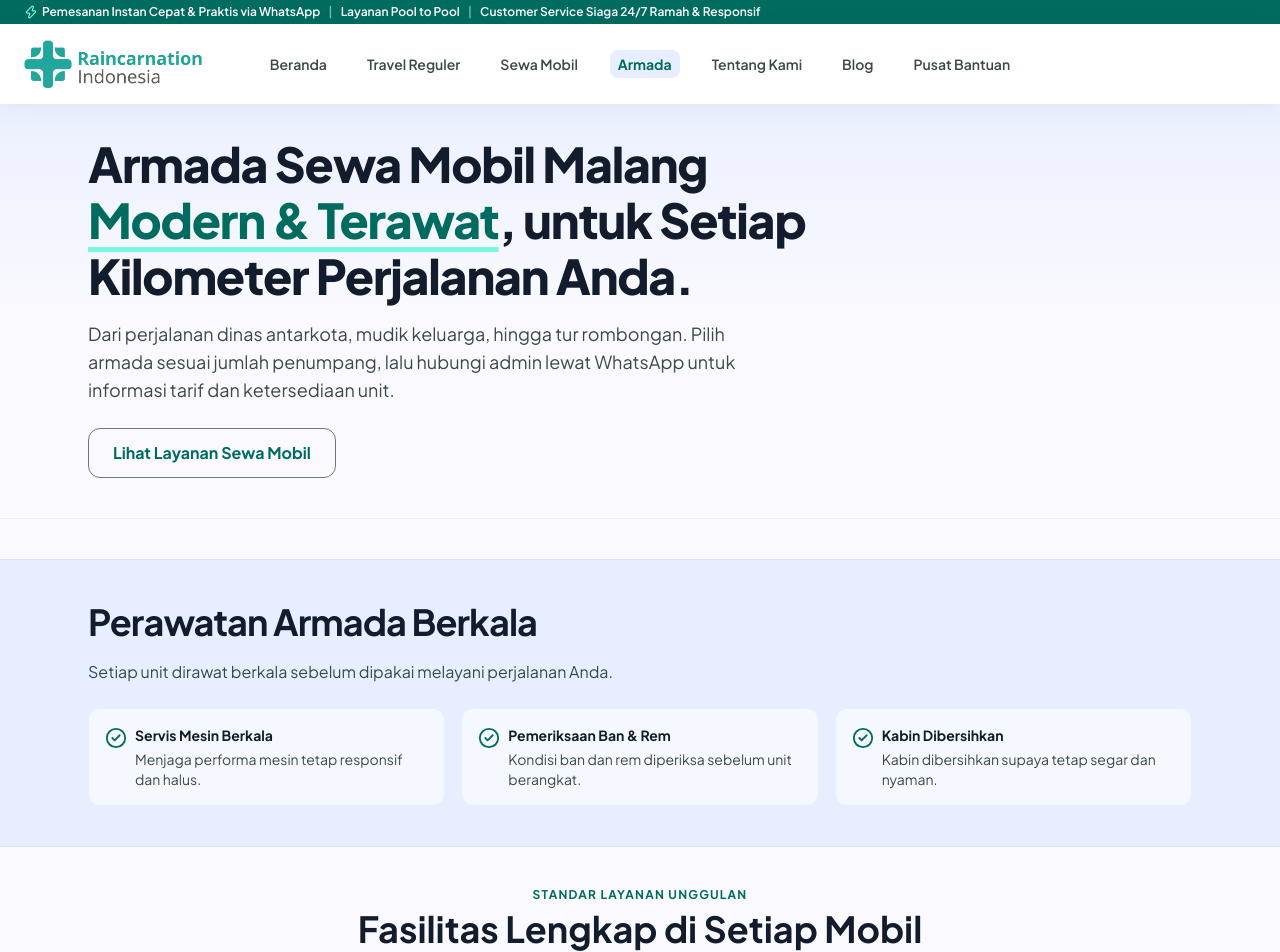
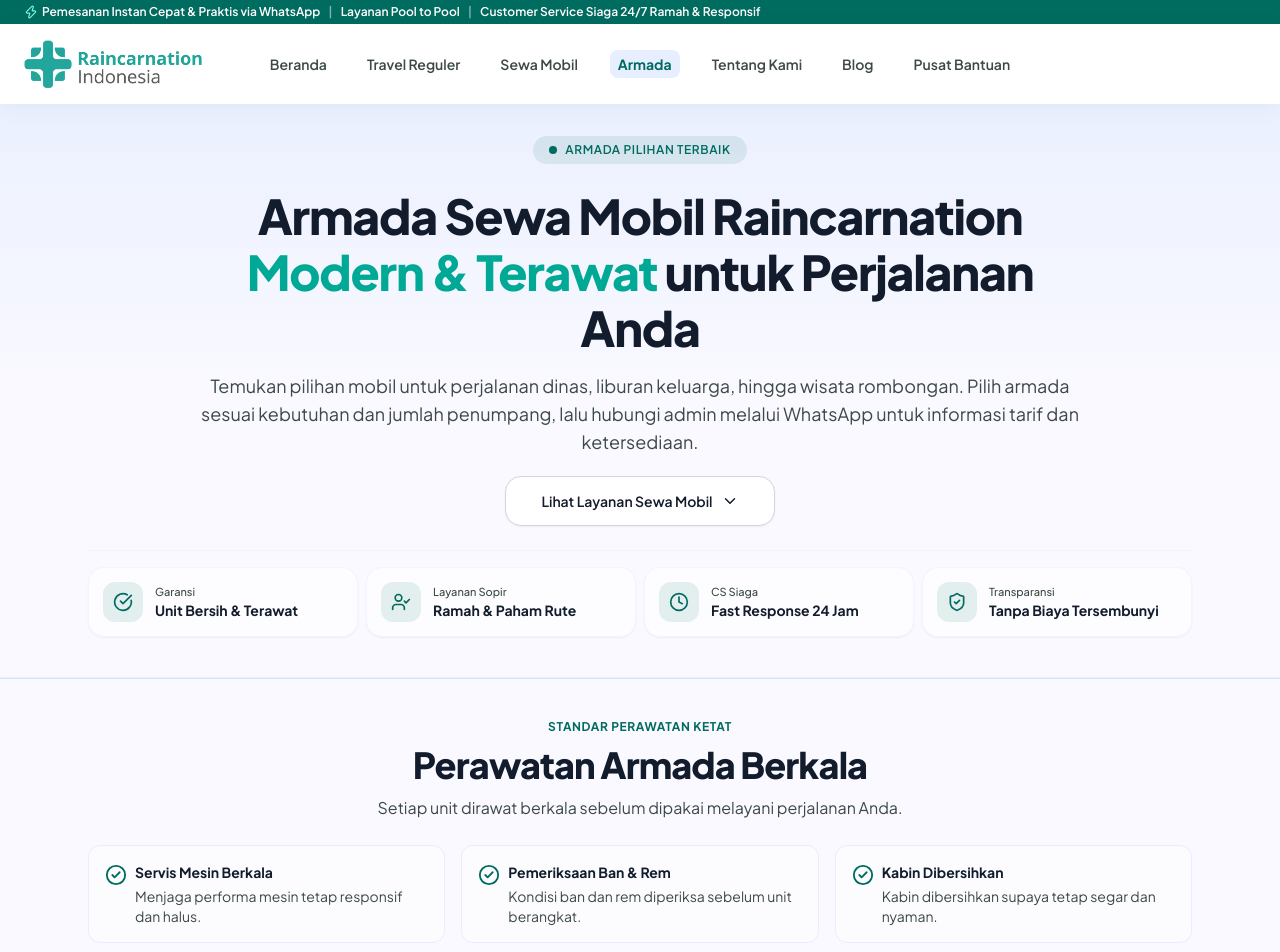
Before and after one commit to athaabiyyu/raincarnation-web, a Next.js app: page /armada in a window 1280 px wide. Shown: the top 952 px of the page. Built offline with nearby package versions, Linux system fonts and the light colour scheme; no server answers.

Commit message:
UI armada page

```diff
--- a/src/app/armada/page.tsx
+++ b/src/app/armada/page.tsx
@@ -11,7 +11,7 @@ import { decodeHtml } from "@/utils/decode-html";
 import { capitalizeFirst } from "@/utils/capitalize-first";
 import type { Armada } from "@/types/armada";
 
-const title = "Armada Sewa Mobil Malang: Pilih Unit & Harga | Raincarnation";
+const title = "Armada Raincarnation: Pilih Unit & Harga | Raincarnation";
 const description =
      "Lihat pilihan armada sewa mobil Raincarnation di Malang, Batu, dan Surabaya, lengkap dengan harga per layanan. Pilih unit, lalu pesan via WhatsApp.";
 
--- a/src/components/sections/ArmadaAmenities.tsx
+++ b/src/components/sections/ArmadaAmenities.tsx
@@ -14,15 +14,17 @@ const amenityIcons: Record<ArmadaAmenityIcon, LucideIcon> = {
 
 export default function ArmadaAmenities() {
      return (
-          <section className="mx-auto w-full max-w-6xl px-gutter py-space-xl">
-               <div className="mx-auto mb-space-xl flex max-w-2xl flex-col gap-space-xs text-center">
-                    <p className="font-label-sm text-label-sm font-bold uppercase tracking-widest text-primary">
+          <section className="w-full bg-surface-container-low py-space-xl">
+               <div className="mx-auto max-w-6xl px-gutter">
+                    {/* Header: Disamakan align center dan spacing-nya seperti armada catalog */}
+                    <div className="mx-auto mb-space-xl flex max-w-3xl flex-col items-center text-center space-y-2">
+                         <span className="font-label-sm text-label-sm font-bold uppercase tracking-wider text-primary">
                               {armadaAmenities.eyebrow}
-                    </p>
-                    <h2 className="font-headline-lg text-headline-lg font-bold text-on-surface">
+                         </span>
+                         <h2 className="font-headline-lg text-headline-lg font-extrabold tracking-tight text-on-surface">
                               {armadaAmenities.title}
                          </h2>
-                    <p className="font-body-md text-body-md text-on-surface-variant">
+                         <p className="font-body-md text-body-md leading-relaxed text-on-surface-variant">
                               {armadaAmenities.description}
                          </p>
                     </div>
@@ -48,6 +50,7 @@ export default function ArmadaAmenities() {
                               );
                          })}
                     </ul>
+               </div>
           </section>
      );
 }
--- a/src/components/sections/ArmadaCatalog.tsx
+++ b/src/components/sections/ArmadaCatalog.tsx
@@ -48,7 +48,8 @@ export default function ArmadaCatalog({
      return (
           <section
                id={armadaCatalog.id}
-               className={`w-full scroll-mt-32 ${isHome ? "bg-surface py-space-xl" : "pt-space-xl"}`}
+               className={`w-full scroll-mt-32 py-space-xl ${isHome ? "bg-surface" : "bg-surface-container-low"
+                    }`}
           >
                <div className="mx-auto flex max-w-6xl flex-col gap-space-lg px-gutter">
                     {/* Section Header */}
--- a/src/components/sections/ArmadaHero.tsx
+++ b/src/components/sections/ArmadaHero.tsx
@@ -1,48 +1,133 @@
 import Link from "next/link";
+import {
+     MessageSquareText,
+     ChevronDown,
+     CheckCircle,
+     UserCheck,
+     Clock,
+     ShieldCheck,
+} from "lucide-react";
 import { armadaHero } from "@/constants/armada";
 import { buildWhatsAppUrl } from "@/utils/whatsapp";
 
+type FeatureItem = {
+     icon: React.ReactNode;
+     tag: string;
+     title: string;
+};
+
+const defaultFeatures: FeatureItem[] = [
+     {
+          icon: <CheckCircle className="size-5 text-primary" />,
+          tag: "Garansi",
+          title: "Unit Bersih & Terawat",
+     },
+     {
+          icon: <UserCheck className="size-5 text-primary" />,
+          tag: "Layanan Sopir",
+          title: "Ramah & Paham Rute",
+     },
+     {
+          icon: <Clock className="size-5 text-primary" />,
+          tag: "CS Siaga",
+          title: "Fast Response 24 Jam",
+     },
+     {
+          icon: <ShieldCheck className="size-5 text-primary" />,
+          tag: "Transparansi",
+          title: "Tanpa Biaya Tersembunyi",
+     },
+];
+
 type ArmadaHeroProps = {
      whatsapp: string;
+     badge?: string;
+     fleetAnchorId?: string;
 };
 
-export default function ArmadaHero({ whatsapp }: ArmadaHeroProps) {
+export default function ArmadaHero({
+     whatsapp,
+     badge = "ARMADA PILIHAN TERBAIK",
+     fleetAnchorId = "#pilihan-armada",
+}: ArmadaHeroProps) {
      const content = armadaHero;
 
      return (
-          <section className="relative w-full overflow-hidden border-b border-surface-container-high/30 bg-linear-to-b from-surface-container-high/50 via-surface to-surface pb-space-xl pt-space-md">
-               <div className="mx-auto flex max-w-6xl flex-col gap-space-lg px-gutter pt-space-md">
-                    <div className="flex max-w-3xl flex-col gap-space-md">
+          <section className="relative w-full overflow-hidden border-b border-surface-container-high/30 bg-linear-to-b from-surface-container-high/50 via-surface to-surface pb-space-lg sm:pb-space-xl pt-space-md">
+               <div className="mx-auto flex max-w-6xl flex-col items-start sm:items-center gap-space-md sm:gap-space-lg px-gutter pt-space-md text-left sm:text-center">
+                    {/* Header Content */}
+                    <div className="flex max-w-4xl flex-col items-start sm:items-center gap-space-md w-full">
+                         {/* Eyebrow / Badge Pill */}
+                         {badge && (
+                              <div className="mb-1 inline-flex items-center gap-2 rounded-full bg-primary/10 px-4 py-1.5 font-label-sm text-xs font-semibold uppercase tracking-wider text-primary sm:mb-2">
+                                   <span className="size-2 rounded-full bg-primary" />
+                                   <span>{badge}</span>
+                              </div>
+                         )}
+
+                         {/* Title */}
                          <h1 className="font-display text-display font-extrabold tracking-tight text-on-surface">
                               {content.titleStart}{" "}
-                              <span className="text-primary underline decoration-primary-fixed decoration-[5px] underline-offset-8">
+                              {content.titleHighlight && (
+                                   <span className="text-primary-container inline">
                                         {content.titleHighlight}
                                    </span>
-                              {content.titleEnd}
+                              )}
+                              {content.titleEnd && <span> {content.titleEnd}</span>}
                          </h1>
 
-                         <p className="max-w-2xl font-body-lg text-body-lg text-on-surface-variant">
+                         {/* Deskripsi */}
+                         <p className="max-w-none font-body-lg text-body-lg text-on-surface-variant">
                               {content.description}
                          </p>
-                    </div>
 
-                    <div className="flex flex-col gap-space-sm sm:flex-row sm:items-center">
+                         {/* Action Buttons */}
+                         <div className="mt-space-xs flex flex-col sm:flex-row items-center justify-center gap-3 sm:gap-space-md w-full">
                               {whatsapp && (
                                    <a
                                         href={buildWhatsAppUrl(whatsapp, content.primaryMessage)}
                                         target="_blank"
                                         rel="noopener noreferrer"
-                                   className="inline-flex items-center justify-center rounded-xl bg-whatsapp px-space-lg py-3 font-label-lg text-label-lg font-bold text-on-whatsapp transition-colors hover:bg-whatsapp-hover"
+                                        className="w-full sm:w-[270px] whitespace-nowrap inline-flex items-center justify-center gap-2 rounded-2xl bg-primary px-space-md py-3.5 font-label-md text-label-md font-bold text-on-primary shadow-md transition-all hover:bg-primary/90 active:scale-95"
                                    >
-                                   {content.primaryButton}
+                                        <MessageSquareText size={18} aria-hidden="true" />
+                                        <span>{content.primaryButton}</span>
                                    </a>
                               )}
+
+                              {/* Tombol Sekunder */}
                               <Link
-                              href="/sewa-mobil"
-                              className="inline-flex items-center justify-center rounded-xl border border-outline px-space-lg py-3 font-label-lg text-label-lg font-bold text-primary transition-colors hover:bg-surface-container-low"
+                                   href={fleetAnchorId}
+                                   className="w-full sm:w-[270px] whitespace-nowrap inline-flex items-center justify-center gap-2 rounded-2xl border border-outline-variant/60 sm:border-gray-300 bg-surface-container-lowest px-space-md py-3.5 font-label-md text-label-md font-semibold text-on-surface shadow-xs transition-all hover:bg-surface-container-low hover:border-gray-400 active:scale-95"
                               >
-                              {content.secondaryButton}
+                                   <span>{content.secondaryButton}</span>
+                                   <ChevronDown size={18} aria-hidden="true" />
                               </Link>
+                         </div>
+                    </div>
+
+                    {/* Feature Highlights Grid */}
+                    <div className="w-full border-t border-surface-container-high/40 pt-space-xs sm:pt-space-md">
+                         <div className="grid grid-cols-2 gap-space-xs sm:gap-space-sm lg:grid-cols-4">
+                              {defaultFeatures.map((feat) => (
+                                   <div
+                                        key={feat.title}
+                                        className="flex flex-col sm:flex-row items-center gap-2 sm:gap-3 rounded-2xl border border-surface-container-high/40 bg-surface-container-lowest/60 p-3 sm:p-3.5 text-center sm:text-left shadow-xs transition-all hover:border-primary/20"
+                                   >
+                                        <div className="flex size-10 shrink-0 items-center justify-center rounded-xl bg-primary/10">
+                                             {feat.icon}
+                                        </div>
+                                        <div className="flex min-w-0 flex-col items-center sm:items-start">
+                                             <span className="font-label-sm text-[10px] sm:text-[11px] font-medium text-on-surface-variant">
+                                                  {feat.tag}
+                                             </span>
+                                             <span className="font-body-md text-xs sm:text-sm font-bold leading-snug text-on-surface">
+                                                  {feat.title}
+                                             </span>
+                                        </div>
+                                   </div>
+                              ))}
+                         </div>
                     </div>
                </div>
           </section>
--- a/src/components/sections/ArmadaMaintenance.tsx
+++ b/src/components/sections/ArmadaMaintenance.tsx
@@ -3,13 +3,19 @@ import { armadaMaintenance } from "@/constants/armada";
 
 export default function ArmadaMaintenance() {
      return (
-          <section className="mt-space-xl w-full border-y border-surface-variant bg-surface-container py-space-xl">
+          <section className="w-full border-y border-surface-variant bg-surface py-space-xl">
                <div className="mx-auto max-w-6xl px-gutter">
-                    <div className="flex max-w-3xl flex-col gap-space-md">
-                         <h2 className="font-headline-lg text-headline-lg font-bold tracking-tight text-on-surface">
+                    {/* Header: Ditambahkan eyebrow serta disamakan align center dan spacing-nya */}
+                    <div className="mx-auto mb-space-lg flex max-w-3xl flex-col items-center text-center space-y-2">
+                         {armadaMaintenance.eyebrow && (
+                              <span className="font-label-sm text-label-sm font-bold uppercase tracking-wider text-primary">
+                                   {armadaMaintenance.eyebrow}
+                              </span>
+                         )}
+                         <h2 className="font-headline-lg text-headline-lg font-extrabold tracking-tight text-on-surface">
                               {armadaMaintenance.title}
                          </h2>
-                         <p className="font-body-md text-body-md text-on-surface-variant">
+                         <p className="font-body-md text-body-md leading-relaxed text-on-surface-variant">
                               {armadaMaintenance.description}
                          </p>
                     </div>
--- a/src/constants/armada.ts
+++ b/src/constants/armada.ts
@@ -9,11 +9,11 @@ export type ArmadaAmenityIcon =
      | "fan";
 
 export const armadaHero = {
-     titleStart: "Armada Sewa Mobil Malang",
+     titleStart: "Armada Sewa Mobil Raincarnation",
      titleHighlight: "Modern & Terawat",
-     titleEnd: ", untuk Setiap Kilometer Perjalanan Anda.",
+     titleEnd: "untuk Perjalanan Anda",
      description:
-          "Dari perjalanan dinas antarkota, mudik keluarga, hingga tur rombongan. Pilih armada sesuai jumlah penumpang, lalu hubungi admin lewat WhatsApp untuk informasi tarif dan ketersediaan unit.",
+          "Temukan pilihan mobil untuk perjalanan dinas, liburan keluarga, hingga wisata rombongan. Pilih armada sesuai kebutuhan dan jumlah penumpang, lalu hubungi admin melalui WhatsApp untuk informasi tarif dan ketersediaan.",
      primaryButton: "Cek Ketersediaan Unit Hari Ini",
      primaryMessage:
           "Halo Admin Raincarnation, saya ingin cek ketersediaan armada hari ini.",
@@ -31,6 +31,7 @@ export const armadaCatalog = {
 };
 
 export const armadaMaintenance = {
+     eyebrow: "STANDAR PERAWATAN KETAT",
      title: "Perawatan Armada Berkala",
      description:
           "Setiap unit dirawat berkala sebelum dipakai melayani perjalanan Anda.",
```
Also changed, not shown: src/components/sections/ArmadaCta.tsx (+11 -5 lines). Lines whose indentation alone changed are shown as unchanged.
